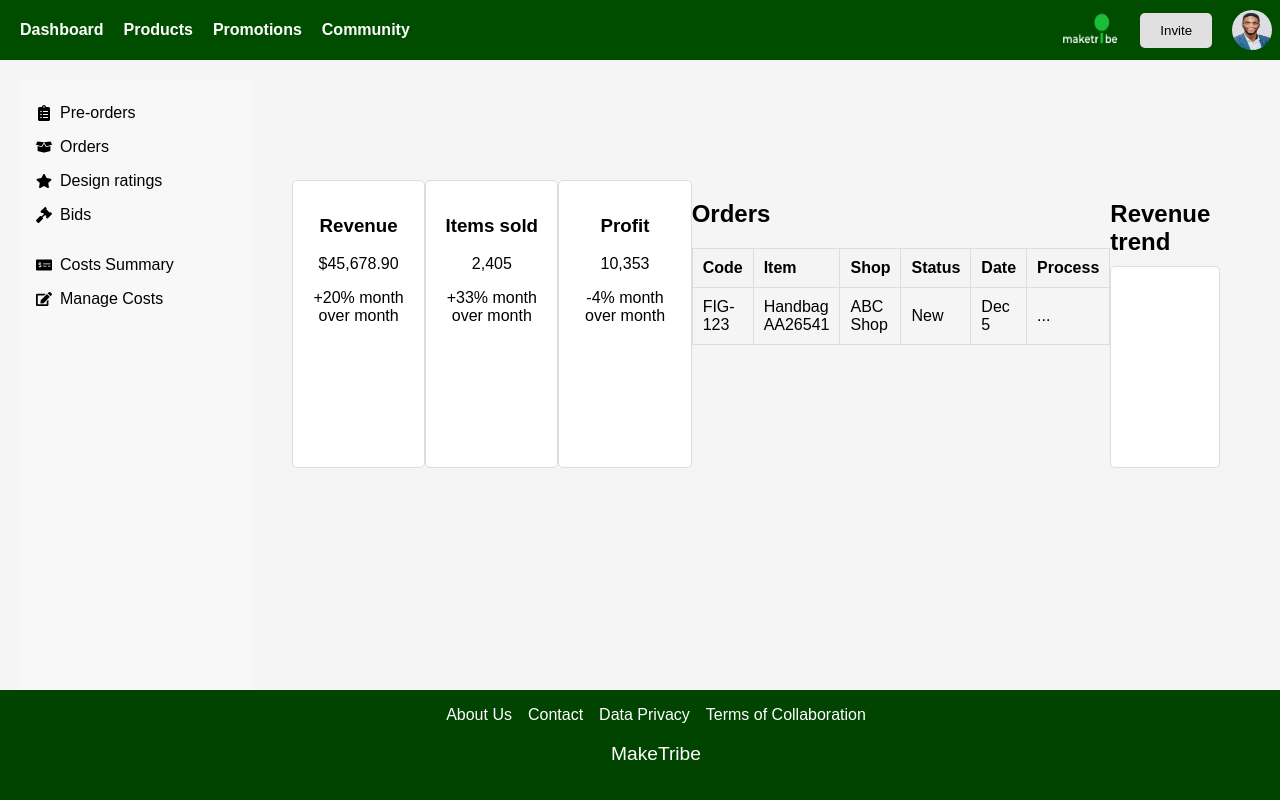
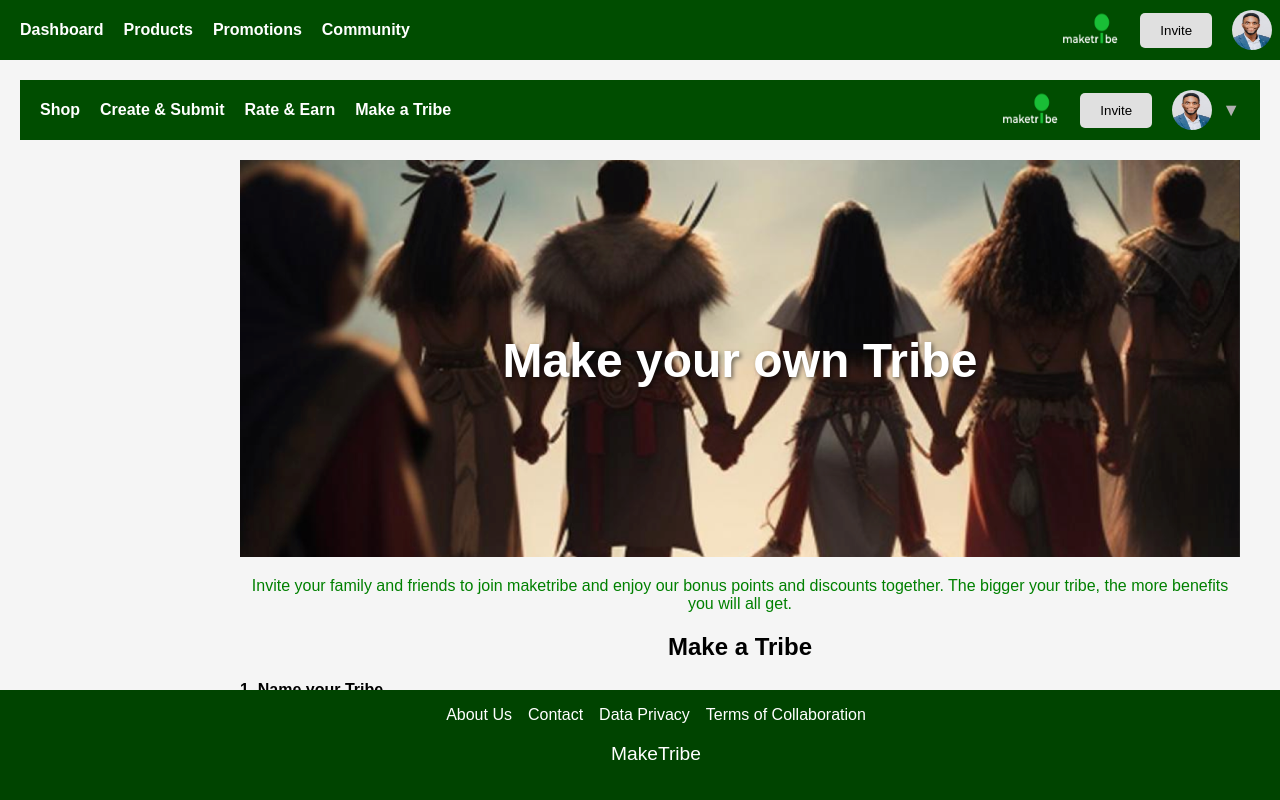
Before and after one commit to sonagal/maketribe, a React (Create React App) app: page /consumer in a window 1280 px wide. Shown: the top 800 px of the page. Built offline with nearby package versions, Linux system fonts and the light colour scheme.

Commit message:
consumer page completed

```diff
--- a/src/App.css
+++ b/src/App.css
@@ -1,4 +1,4 @@
-/* App.css */
+/* src/App.css */
 .app-container {
   display: flex;
   flex-direction: column;
@@ -20,7 +20,7 @@
   z-index: 1000;
 }
 
-.main-content {
+.main-wrapper {
   display: flex;
   flex: 1;
   margin-top: 60px; /* Adjust based on header height */
@@ -30,11 +30,19 @@
 .sidebar {
   width: 200px;
   background-color: #f4f4f4;
+  height: calc(100vh - 100px); /* Adjust based on header and footer height */
+  position: fixed;
+  top: 60px; /* Adjust based on header height */
 }
 
-.content {
+.main-content {
   flex: 1;
   padding: 20px;
   background-color: #f5f5f5;
   overflow-y: auto;
+  margin-left: 200px; /* Adjust based on sidebar width */
 }
+
+.main-content.full-width {
+  margin-left: 0;
+}
--- a/src/App.js
+++ b/src/App.js
@@ -3,31 +3,40 @@ import './App.css';
 import Header from './components/Header';
 import Footer from './components/Footer';
 import Sidebar from './components/Sidebar';
-import { BrowserRouter as Router, Route, Routes } from 'react-router-dom';
+import { BrowserRouter as Router, Route, Routes, useLocation } from 'react-router-dom';
 import PreOrdersPage from './components/PreOrdersPage';
 import BidsPage from './components/BidsPage';
 import MainContent from './components/MainContent';
 import ConsumerPage from './components/ConsumerPage'; // Import the ConsumerPage
 
+
 function App() {
   return (
     <Router>
+      <AppContent />
+    </Router>
+  );
+}
+
+function AppContent() {
+  const location = useLocation();
+
+  return (
     <div className="app-container">
       <Header />
-        <div className="main-content">
-          <Sidebar />
-          <div className="content">
+      <div className="main-wrapper">
+        {location.pathname !== '/consumer' && <Sidebar />}
+        <div className={`main-content ${location.pathname === '/consumer' ? 'full-width' : ''}`}>
           <Routes>
-              <Route exact path="/" element={<ConsumerPage />} />
+            <Route exact path="/" element={<MainContent />} />
             <Route path="/pre-orders" element={<PreOrdersPage />} />
             <Route path="/bids" element={<BidsPage />} />
-              <Route path="/consumer" element={<MainContent />} /> {/* Add the new route */}
+            <Route path="/consumer" element={<ConsumerPage />} /> {/* Add the new route */}
           </Routes>
         </div>
       </div>
       <Footer />
     </div>
-    </Router>
   );
 }
 
--- a/src/components/ConsumerPage.css
+++ b/src/components/ConsumerPage.css
@@ -12,13 +12,31 @@
 
   .tribe-section {
     text-align: center;
+    position: relative;
     margin-bottom: 20px;
+  }
+
+  .tribe-image-container {
+    position: relative;
   }
 
   .tribe-image {
     width: 100%;
     height: auto;
-    margin-bottom: 20px;
+  }
+
+  .overlay-text {
+    position: absolute;
+    top: 50%;
+    left: 50%;
+    transform: translate(-50%, -50%);
+    color: white;
+    font-size: 2em;
+    text-shadow: 2px 2px 4px rgba(0, 0, 0, 0.5);
+  }
+
+  .intro-text {
+    color: green; /* Set the text color to green */
   }
 
   .make-tribe {
--- a/src/components/ConsumerPage.js
+++ b/src/components/ConsumerPage.js
@@ -11,9 +11,13 @@ function ConsumerPage() {
       <ConsumerHeader />
       <main className="main-content">
         <section className="tribe-section">
-          <img src={tribeImage} alt="Make your own Tribe" className="tribe-image" />
-          <h1>Make your own Tribe</h1>
-          <p>
+          <div className="tribe-image-container">
+            <img src={tribeImage} alt="Make your own Tribe" className="tribe-image" />
+            <div className="overlay-text">
+              <h1>Make your own Tribe</h1>
+            </div>
+          </div>
+          <p className="intro-text">
             Invite your family and friends to join maketribe and enjoy our bonus points and discounts together.
             The bigger your tribe, the more benefits you will all get.
           </p>
```
Lines whose indentation alone changed are shown as unchanged.
